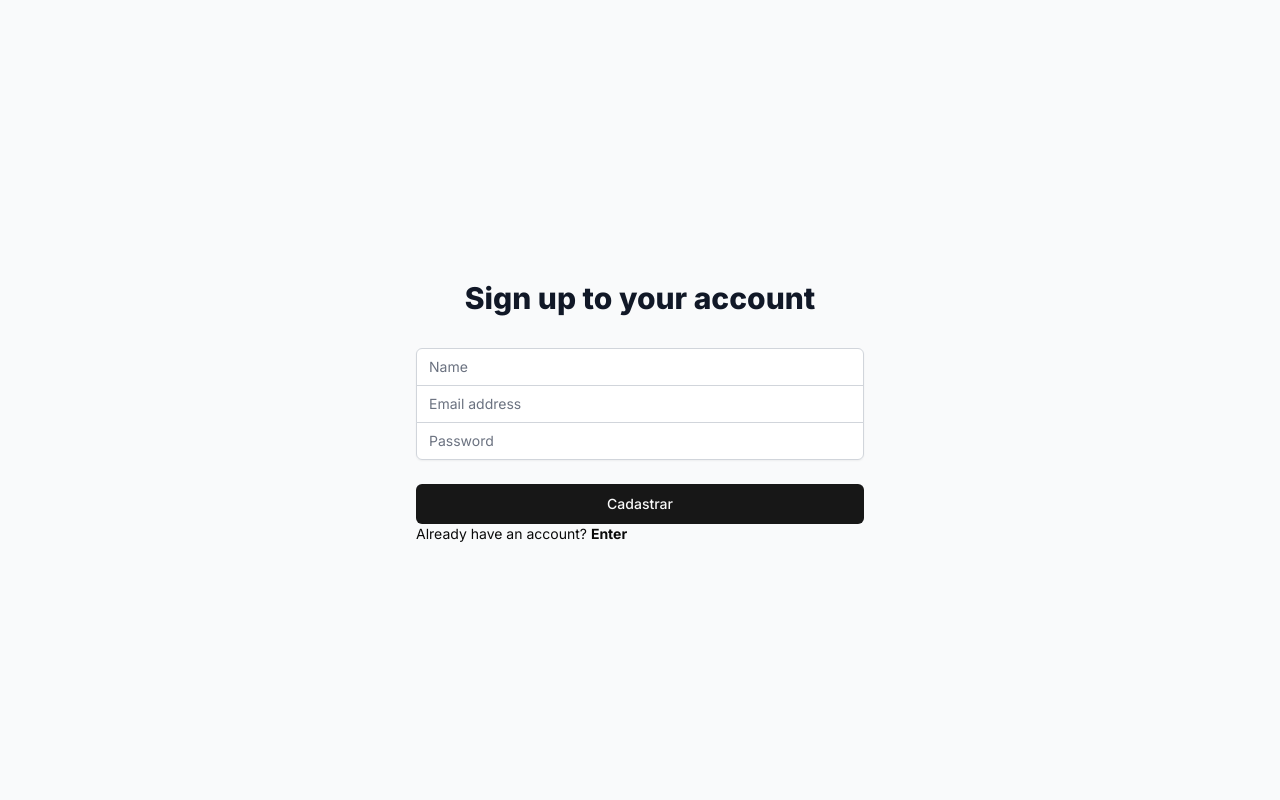
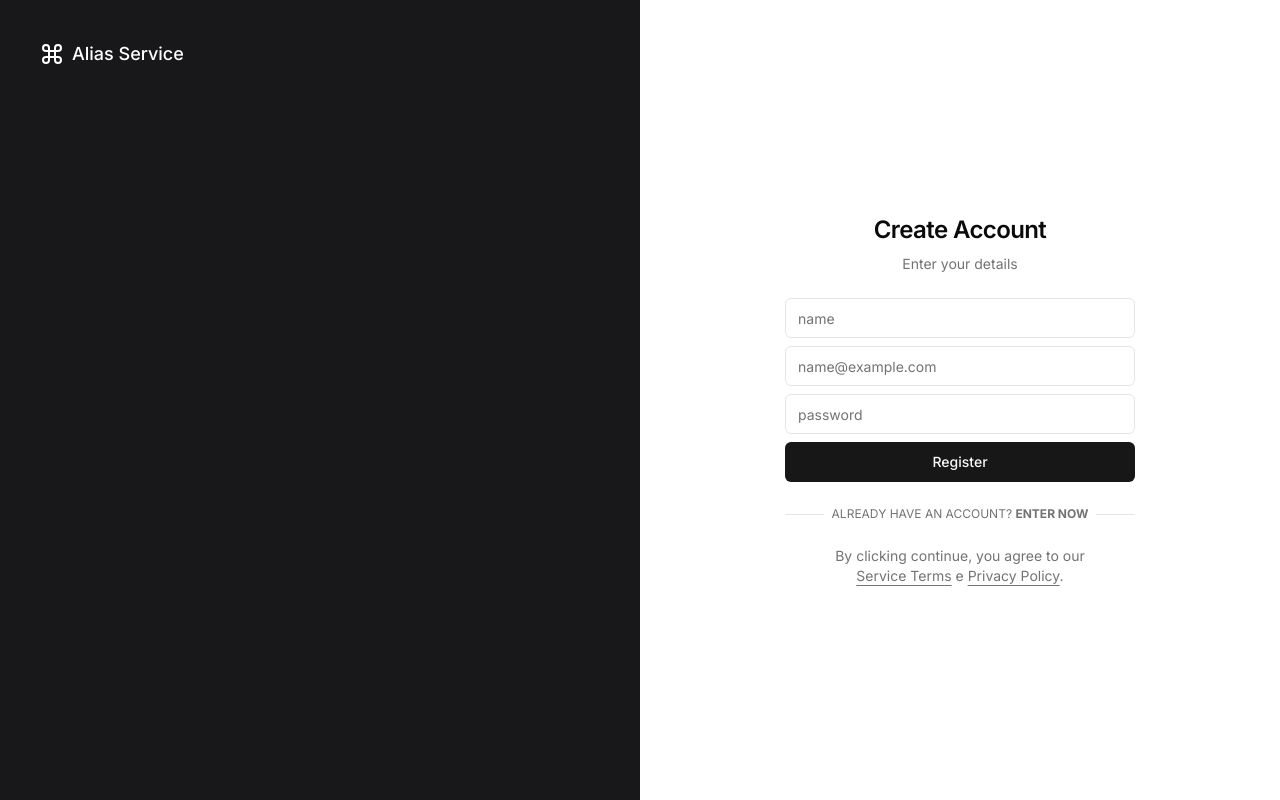
Before and after one commit to BigOnwer/Alias-Services, a Next.js app: page /register in a window 1280 px wide. Built offline with nearby package versions, Linux system fonts and the light colour scheme.

Commit message:
Login-Register Page and Charts

```diff
--- a/app/(pages)/login/page.tsx
+++ b/app/(pages)/login/page.tsx
@@ -1,20 +1,52 @@
-// pages/Login.tsx
-import React from 'react';
-import LoginForm from '@/components/LoginFormAuth';
+import { Metadata } from "next";
+import LoginForm from '@/components/LoginFormAuth'
+import Link from "next/link";
+import { Command } from "lucide-react";
 
-const Login: React.FC = () => {
+export const metadata: Metadata = {
+  title: "Alias Service - Login",
+  description:
+    "Pagina de login da alias service",
+};
+
+export default async function Register() {
   return (
-    <div className="min-h-screen flex items-center justify-center bg-gray-50 py-12 px-4 sm:px-6 lg:px-8">
-      <div className="max-w-md w-full space-y-8">
-        <div>
-          <h2 className="mt-6 text-center text-3xl font-extrabold text-gray-900">
-            Sign in to your account
-          </h2>
+    <div className="container relative py-48 md:py-0  h-[800px] flex-col items-center justify-center md:grid lg:max-w-none lg:grid-cols-2 lg:px-0">
+
+      <div className="relative hidden h-full flex-col bg-muted p-10 text-white dark:border-r lg:flex">
+        <div className="absolute inset-0 bg-zinc-900" />
+        <div className="relative z-20 flex items-center text-lg font-medium">
+          <Command className="mr-2 h-6 w-6" /> Alias Service
         </div>
-        <LoginForm />
+      </div>
+      <div className="lg:p-8">
+        <div className="mx-auto flex w-full flex-col justify-center space-y-6 sm:w-[350px]">
+          <div className="flex flex-col space-y-2 text-center">
+            <h1 className="text-2xl font-semibold tracking-tight">Login</h1>
+            <p className="text-sm text-muted-foreground">
+            Enter your login details
+            </p>
+          </div>
+          <LoginForm />
+          <p className="px-8 text-center text-sm text-muted-foreground">
+            By clicking continue, you agree to our{" "}
+            <Link
+              href="/terms"
+              className="underline underline-offset-4 hover:text-primary"
+            >
+              Service Terms
+            </Link>{" "}
+            e{" "}
+            <Link
+              href="/privacy"
+              className="underline underline-offset-4 hover:text-primary"
+            >
+              Privacy Policy
+            </Link>
+            .
+          </p>
+        </div>
       </div>
     </div>
   );
-};
-
-export default Login;
+}
--- a/app/(pages)/register/page.tsx
+++ b/app/(pages)/register/page.tsx
@@ -1,18 +1,52 @@
+import { Metadata } from "next";
+import Link from "next/link";
+import { Command } from "lucide-react"
+import { RegisterForm } from "@/components/RegisterFormAuth";
+export const metadata: Metadata = {
+  title: "Alias Services Register",
+  description:
+    "Register of Alias Services",
+};
 
-import { RegisterForm } from '@/components/RegisterFormAuth';
-
-export default function Register() {
+export default async function Register() {
   return (
-    <div className="min-h-screen flex items-center justify-center bg-gray-50 py-12 px-4 sm:px-6 lg:px-8">
-
-      <div className="max-w-md w-full space-y-8">
-        <div>
-          <h2 className="mt-6 text-center text-3xl font-extrabold text-gray-900">
-            Sign up to your account
-          </h2>
+    <div className="container relative py-48 md:py-0  h-[800px] flex-col items-center justify-center md:grid lg:max-w-none lg:grid-cols-2 lg:px-0">
+      <div className="relative hidden h-full flex-col bg-muted p-10 text-white dark:border-r lg:flex">
+        <div className="absolute inset-0 bg-zinc-900" />
+        <div className="relative z-20 flex items-center text-lg font-medium">
+          <Command className="mr-2 h-6 w-6" /> Alias Service
         </div>
-        <RegisterForm/>
+      </div>
+      <div className="lg:p-8">
+        <div className="mx-auto flex w-full flex-col justify-center space-y-6 sm:w-[350px]">
+          <div className="flex flex-col space-y-2 text-center">
+            <h1 className="text-2xl font-semibold tracking-tight">
+              Create Account
+            </h1>
+            <p className="text-sm text-muted-foreground">
+              Enter your details
+            </p>
+          </div>
+          <RegisterForm />
+          <p className="px-8 text-center text-sm text-muted-foreground">
+            By clicking continue, you agree to our{" "}
+            <Link
+              href="/terms"
+              className="underline underline-offset-4 hover:text-primary"
+            >
+              Service Terms
+            </Link>{" "}
+            e{" "}
+            <Link
+              href="/privacy"
+              className="underline underline-offset-4 hover:text-primary"
+            >
+              Privacy Policy
+            </Link>
+            .
+          </p>
+        </div>
       </div>
     </div>
   );
-};
+}
--- a/components/LoginFormAuth.tsx
+++ b/components/LoginFormAuth.tsx
@@ -1,118 +1,121 @@
-'use client'
+"use client";
+import { cn } from "@/lib/utils";
+import React, { useState } from "react";
+import { Label } from "@/components/ui/label";
+import { Input } from "@/components/ui/input";
+import { Button } from "@/components/ui/button";
 
-import { useState } from 'react';
-import {signIn} from 'next-auth/react'
-import { toast } from 'sonner';
-import { useRouter } from 'next/navigation';
-import { Button } from './ui/button';
-import { Loader } from 'lucide-react';
+import { signIn } from "next-auth/react";
 
-interface User {
-    email: string,
-    password: string,
+import { useRouter } from "next/navigation";
+import { toast } from "sonner";
+import { Loader } from "lucide-react";
+
+interface UserAuthFormProps extends React.HTMLAttributes<HTMLDivElement> {}
+
+interface IUser {
+  email: string;
+  password: string;
 }
 
-export function LoginForm() {
-    const [data, setData] = useState<User>({
-        email: '',
-        password: '',
-    })
+export default function LoginForm({ className, ...props }: UserAuthFormProps) {
+  const [data, setData] = useState<IUser>({
+    email: "",
+    password: "",
+  });
 
-    const [isLoading, setIsLoading] = useState<boolean>(false)
+  const router = useRouter();
 
-    const router = useRouter()
+  const [isLoading, setIsLoading] = useState<boolean>(false);
 
   async function onSubmit(event: React.SyntheticEvent) {
-        event.preventDefault()
+    event.preventDefault();
+    setIsLoading(true);
 
-        setIsLoading(true)
+    const res = await signIn<"credentials">("credentials", {
+      ...data,
+      redirect: false,
+    });
 
-        const res = await signIn<'credentials'>('credentials', {
-            ...data,
-            redirect: false
-        })
-
-        setData({
-            email: '',
-            password: '',
-        })
-
-        setIsLoading(false)
-
-        if(res?.error){
-            toast.error("Erro ao tentar entrar na conta", {
+    if (res?.error) {
+        toast.error('Erro ao tentar entrar na conta', {
             action: {
                 label: 'Tente Novamente',
                 onClick: () => router.refresh()
             }
         })
-        }else{
-            toast.success("Sucesso ao entrar na conta")
-            router.push('/')
-        }
+    } else {
+      router.push("/");
     }
 
-    function handleChange(event: React.ChangeEvent<HTMLInputElement>) {
-        setData((prev) => {
-            return {...prev, [event.target.name]: event.target.value}
-        })
+    setData({
+      email: "",
+      password: "",
+    });
+    setIsLoading(false);
   }
 
+  const handleChange = (e: React.ChangeEvent<HTMLInputElement>) => {
+    setData((prev) => {
+      return { ...prev, [e.target.name]: e.target.value };
+    });
+  };
+
   return (
-        <form className="mt-8 space-y-6" onSubmit={onSubmit}>
-            {/* JSON.stringify(data) */}
-            <div className="rounded-md shadow-sm -space-y-px">
-                <div>
-                    <label htmlFor="email" className="sr-only">
-                        Email address
-                    </label>
-                    <input
+    <div className={cn("grid gap-6", className)} {...props}>
+      <form onSubmit={onSubmit}>
+        <div className="grid gap-2">
+          <div className="grid gap-1">
+            <Label className="sr-only" htmlFor="email">
+              Email
+            </Label>
+            <Input
               id="email"
+              placeholder="name@example.com"
+              type="email"
+              autoCapitalize="none"
+              autoComplete="email"
+              autoCorrect="off"
+              disabled={isLoading}
               name="email"
-                        type="email"
-                        autoComplete="email"
-                        required
-                        className="appearance-none rounded-none relative block w-full px-3 py-2 border border-gray-300 placeholder-gray-500 text-gray-900 rounded-t-md focus:outline-none focus:ring-neutral-900 focus:border-neutral-900 focus:z-10 sm:text-sm"
-                        placeholder="Email address"
-                        disabled={isLoading}
               value={data.email}
               onChange={handleChange}
             />
           </div>
-                <div>
-                    <label htmlFor="password" className="sr-only">
+          <div className="grid gap-1">
+            <Label className="sr-only" htmlFor="password">
               Password
-                    </label>
-                    <input
+            </Label>
+            <Input
               id="password"
+              placeholder="senha"
+              type="password"
+              autoCapitalize="none"
+              autoCorrect="off"
+              disabled={isLoading}
               name="password"
-                        type="password"
-                        autoComplete="current-password"
-                        required
-                        className="appearance-none rounded-none relative block w-full px-3 py-2 border border-gray-300 placeholder-gray-500 text-gray-900 rounded-b-md focus:outline-none focus:ring-neutral-900 focus:border-neutral-900 focus:z-10 sm:text-sm"
-                        placeholder="Password"
-                        disabled={isLoading}
               value={data.password}
               onChange={handleChange}
             />
           </div>
-            </div>
-
-            <div>
-                <Button
-                    type="submit"
-                    className='w-full'
-                    disabled={isLoading}
-                >
-                    Login
+          <Button disabled={isLoading}>
             {isLoading && (
               <Loader className="mr-2 h-4 w-4 animate-spin" />
             )}
+            Enter
           </Button>
-                <p className='text-sm'>Do not have an account? <a href='/register'><b>Create Right Now</b></a></p>
         </div>
       </form>
+      <div className="relative">
+        <div className="absolute inset-0 flex items-center">
+          <span className="w-full border-t" />
+        </div>
+        <div className="relative flex justify-center text-xs uppercase">
+          <span className="bg-background px-2 text-muted-foreground">
+          DO YOU NOT HAVE AN ACCOUNT?  <b><a href="/register">CREATE NOW</a> </b>
+          </span>
+        </div>
+        </div>
+    </div>
   );
-};
-
-export default LoginForm;
+}
--- a/components/RegisterFormAuth.tsx
+++ b/components/RegisterFormAuth.tsx
@@ -1,148 +1,147 @@
-'use client'
+"use client";
+import { cn } from "@/lib/utils";
+import React, { useState } from "react";
+import { Label } from "@/components/ui/label";
+import { Input } from "@/components/ui/input";
+import { Button } from "@/components/ui/button";
 
-import { useState } from 'react';
-import {signIn} from 'next-auth/react'
-import { toast } from 'sonner';
-import { useRouter } from 'next/navigation';
-import { Button } from './ui/button';
-import { Loader } from 'lucide-react';
+import { useRouter } from "next/navigation";
+import { toast } from "sonner";
+import { Loader } from "lucide-react";
 
-interface User {
-    name: string,
-    email: string,
-    password: string,
+interface UserAuthFormProps extends React.HTMLAttributes<HTMLDivElement> {}
+
+interface IUser {
+  name: string;
+  email: string;
+  password: string;
 }
 
-export function RegisterForm() {
-    const [data, setData] = useState<User>({
-        name: '',
-        email: '',
-        password: '',
-    })
+export function RegisterForm({ className, ...props }: UserAuthFormProps) {
 
-    const [isLoading, setIsLoading] = useState<boolean>(false)
+  const router = useRouter();
 
-    const router = useRouter()
+  const [data, setData] = useState<IUser>({
+    name: "",
+    email: "",
+    password: "",
+  });
+
+  const [isLoading, setIsLoading] = useState<boolean>(false);
 
   async function onSubmit(event: React.SyntheticEvent) {
-        event.preventDefault()
-        setIsLoading(true)
+    event.preventDefault();
+    setIsLoading(true);
 
-        const request = await fetch('api/users', {
-            method: 'POST',
+    const request = await fetch("/api/users", {
+      method: "POST",
       headers: {
-                "Content-type": "aplication/json"
+        "Content-type": "applicaition/json",
       },
-            body: JSON.stringify(data)
-        })
+      body: JSON.stringify(data),
+    });
 
-        const response = await request.json()
+    const response = await request.json();
 
-        console.log('User Register Form', response)
+    console.log("USER REGISTER FORM", response);
 
-        if(!request.ok){
+    if (!request.ok) {
         toast.error('Erro ao criar conta', {
             action: {
                 label: 'Tente Novamente',
                 onClick: () => router.refresh()
             }
         })
-        }else{
-            console.log(response)
-            toast.success('Conta criada com sucesso')
-            router.push('/login')
+    } else {
+      console.log(response);
+      router.push("/login");
     }
 
-        const res = await signIn<'credentials'>('credentials', {
-            ...data,
-            redirect: false
-        })
-
     setData({
-            name: '',
-            email: '',
-            password: '',
-        })
-
-        setIsLoading(false)
+      name: "",
+      email: "",
+      password: "",
+    });
+    setIsLoading(false);
   }
 
   const handleChange = (e: React.ChangeEvent<HTMLInputElement>) => {
     setData((prev) => {
-            return { ...prev, [e.target.name]: e.target.value }
-        })
-    }
+      return { ...prev, [e.target.name]: e.target.value };
+    });
+  };
 
   return (
-        <form className="mt-8 space-y-6" onSubmit={onSubmit}>
-    {/* JSON.stringify(data) */}
-    <div className="rounded-md shadow-sm -space-y-px">
-        <div>
-            <label htmlFor="name" className="sr-only">
+    <div className={cn("grid gap-6", className)} {...props}>
+      <form onSubmit={onSubmit}>
+        <div className="grid gap-2">
+          <div className="grid gap-1">
+            <Label className="sr-only" htmlFor="email">
               Name
-            </label>
-            <input
+            </Label>
+            <Input
               id="name"
+              placeholder="name"
+              type="text"
+              autoCapitalize="none"
+              autoCorrect="off"
+              disabled={isLoading}
               name="name"
-                type="text"
-                required
-                className="appearance-none rounded-none relative block w-full px-3 py-2 border border-gray-300 placeholder-gray-500 text-gray-900 rounded-t-md focus:outline-none focus:ring-neutral-900 focus:border-neutral-900 focus:z-10 sm:text-sm"
-                placeholder="Name"
-                disabled={isLoading}
               value={data.name}
               onChange={handleChange}
             />
           </div>
-        <div>
-            <label htmlFor="email" className="sr-only">
-                Email address
-            </label>
-            <input
+          <div className="grid gap-1">
+            <Label className="sr-only" htmlFor="email">
+              Email
+            </Label>
+            <Input
               id="email"
+              placeholder="name@example.com"
+              type="email"
+              autoCapitalize="none"
+              autoComplete="email"
+              autoCorrect="off"
+              disabled={isLoading}
               name="email"
-                type="email"
-                autoComplete="email"
-                required
-                className="appearance-none rounded-none relative block w-full px-3 py-2 border border-gray-300 placeholder-gray-500 text-gray-900 focus:outline-none focus:ring-neutral-900 focus:border-neutral-900 focus:z-10 sm:text-sm"
-                placeholder="Email address"
-                disabled={isLoading}
               value={data.email}
               onChange={handleChange}
             />
           </div>
-        <div>
-            <label htmlFor="password" className="sr-only">
+          <div className="grid gap-1">
+            <Label className="sr-only" htmlFor="password">
               Password
-            </label>
-            <input
+            </Label>
+            <Input
               id="password"
+              placeholder="password"
+              type="password"
+              autoCapitalize="none"
+              autoCorrect="off"
+              disabled={isLoading}
               name="password"
-                type="password"
-                autoComplete="new-password"
-                required
-                className="appearance-none rounded-none relative block w-full px-3 py-2 border border-gray-300 placeholder-gray-500 text-gray-900 rounded-b-md focus:outline-none focus:ring-neutral-900 focus:border-neutral-900 focus:z-10 sm:text-sm"
-                placeholder="Password"
-                disabled={isLoading}
               value={data.password}
               onChange={handleChange}
             />
           </div>
-    </div>
-
-    <div>
-        <Button
-            type="submit"
-            className='w-full'
-            disabled={isLoading}
-        >
-            Cadastrar
+          <Button disabled={isLoading}>
             {isLoading && (
               <Loader className="mr-2 h-4 w-4 animate-spin" />
             )}
+            Register
           </Button>
-        <p className='text-sm'>Already have an account? <a href='/login'><b>Enter</b></a></p>
         </div>
       </form>
-
+      <div className="relative">
+        <div className="absolute inset-0 flex items-center">
+          <span className="w-full border-t" />
+        </div>
+        <div className="relative flex justify-center text-xs uppercase">
+          <span className="bg-background px-2 text-muted-foreground">
+            ALREADY HAVE AN ACCOUNT? <b><a href="/login">Enter Now</a> </b>
+          </span>
+        </div>
+      </div>
+    </div>
   );
-};
+}
```
Also changed, not shown: components/Dashboard/Summary.tsx (+8 -8 lines). Lines whose indentation alone changed are shown as unchanged.
